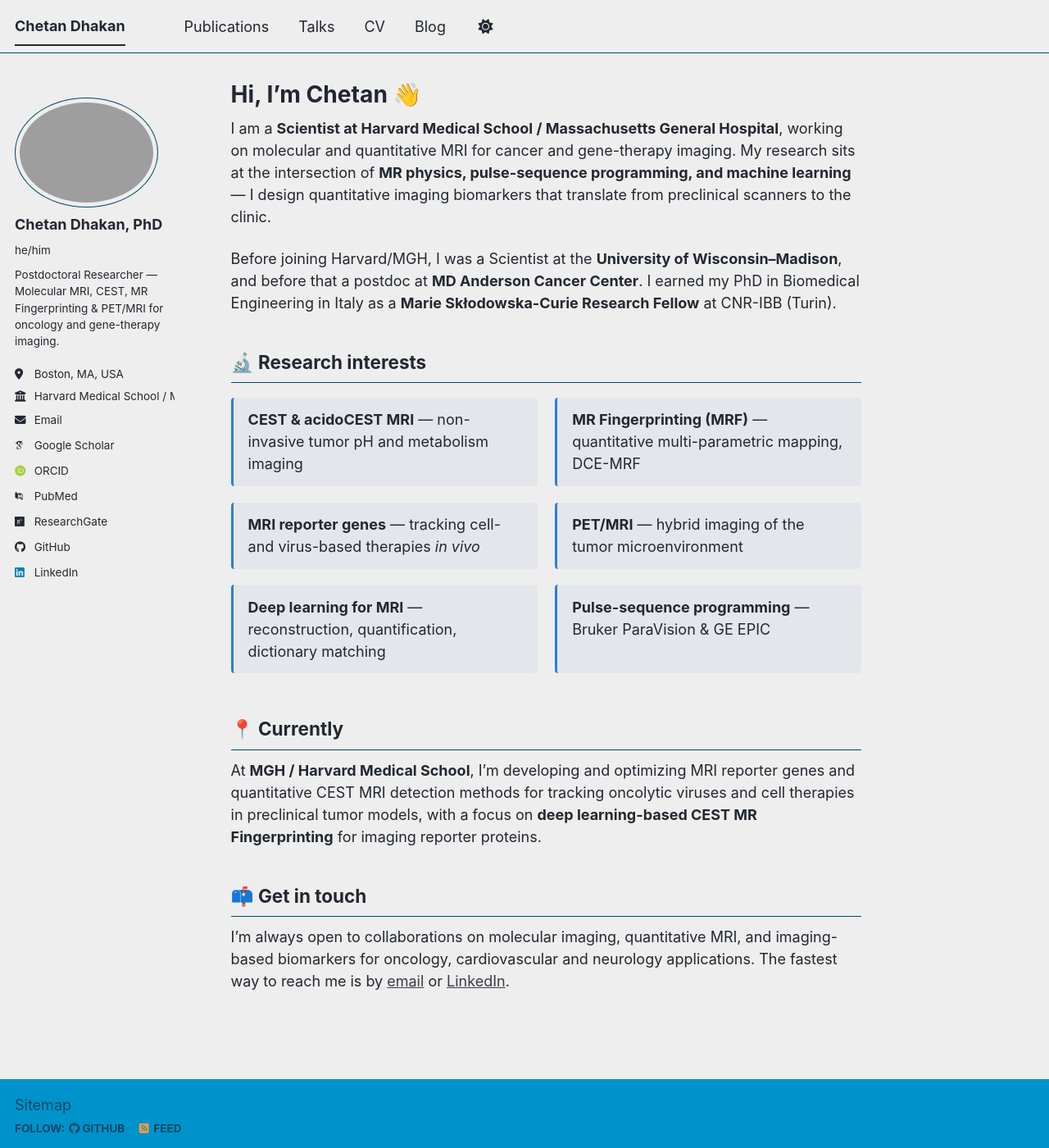
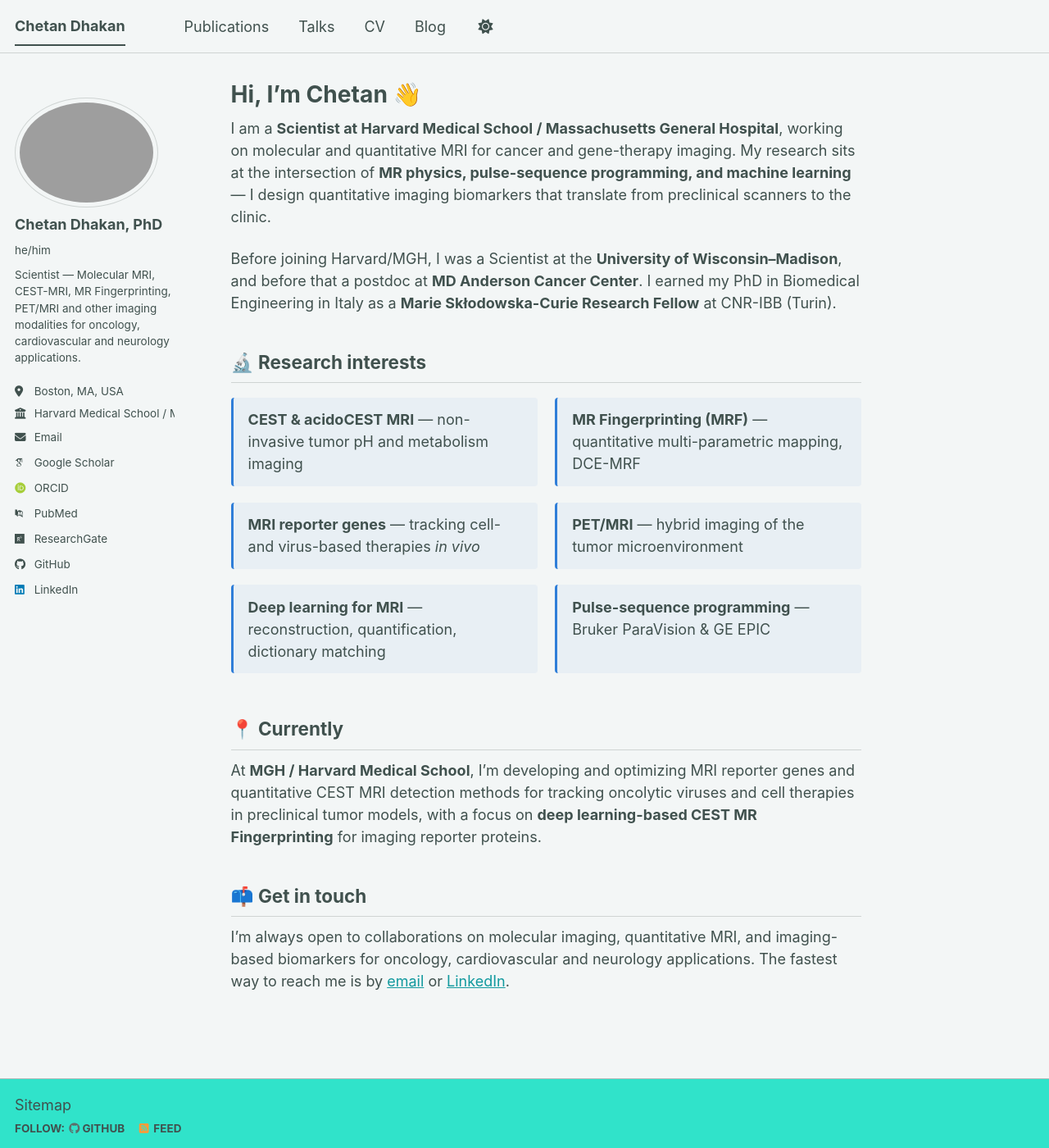
Before and after one commit to chetz09/chetz09.github.io, a Jekyll site: the page built from _pages/about.md, in a window 1280 px wide and 1400 px high. Shown: the whole window at 82% size. Built offline with Jekyll 4.4.1, drawn with Linux system fonts in a browser that asks for light colours; some web fonts are replaced; a script bundle is joined from its source files by our own code; library files that are not in the unit come from our copies.

Commit message:
Update _config.yml

```diff
--- a/_config.yml
+++ b/_config.yml
@@ -8,7 +8,7 @@
 
 # Basic Site Settings
 locale                   : "en-US"
-site_theme               : "air" # The available themes options are "default", "air", "sunrise", "mint", "dirt" and "contrast"
+site_theme               : "mint" # The available themes options are "default", "air", "sunrise", "mint", "dirt" and "contrast"
 title                    : "Chetan Dhakan"
 title_separator          : "|"
 name                     : &name "Chetan Dhakan"
@@ -25,7 +25,7 @@ author:
   avatar           : "profile.png"
   name             : "Chetan Dhakan, PhD"
   pronouns         : "he/him"
-  bio              : "Postdoctoral Researcher — Molecular MRI, CEST, MR Fingerprinting & PET/MRI for oncology and gene-therapy imaging."
+  bio              : "Scientist — Molecular MRI, CEST-MRI, MR Fingerprinting, PET/MRI and other imaging modalities for oncology, cardiovascular and neurology applications."
   location         : "Boston, MA, USA"
   employer         : "Harvard Medical School / Massachusetts General Hospital"
   uri              : # URL
```
